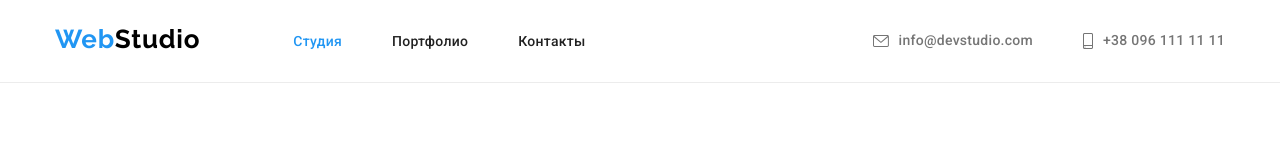
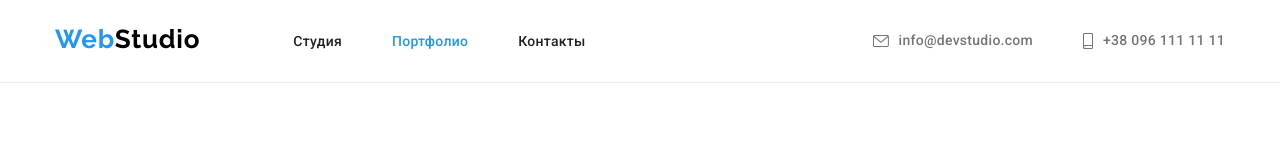
Before and after one commit to sashakryvolap/goit-markup-hw-04, a plain HTML site: page portfolio.html in a window 1280 px wide. Shown: the top 160 px of the page. Drawn offline with nearby package versions, Linux system fonts and the light colour scheme.

Commit message:
home-work-04

```diff
--- a/portfolio.html
+++ b/portfolio.html
@@ -24,10 +24,10 @@
           </a>
           <ul class="navigation-list list">
             <li class="navigation-list-item">
-              <a class="navigation-list-link link studio" href="./index.html">Студия</a>
+              <a class="navigation-list-link link" href="./index.html">Студия</a>
             </li>
             <li class="navigation-list-item">
-              <a class="navigation-list-link link" href="./portfolio.html">Портфолио</a>
+              <a class="navigation-list-link link portfolio" href="./portfolio.html">Портфолио</a>
             </li>
             <li class="navigation-list-item">
               <a class="navigation-list-link link" href="">Контакты</a>
```
